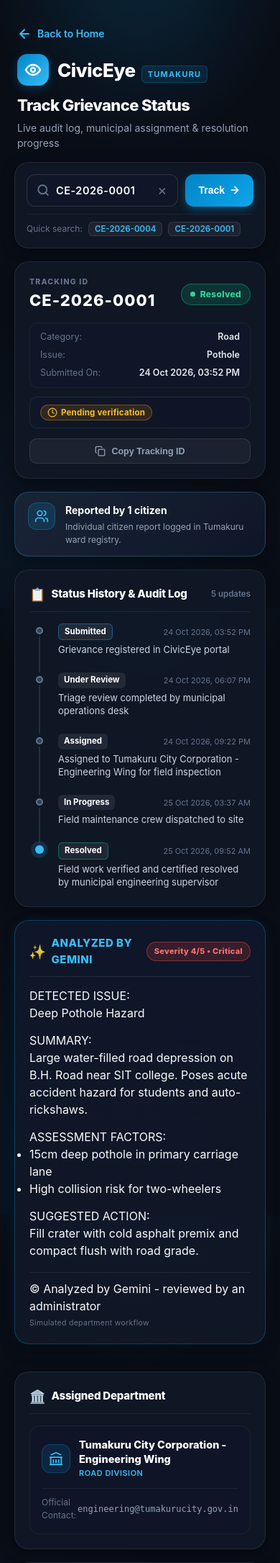
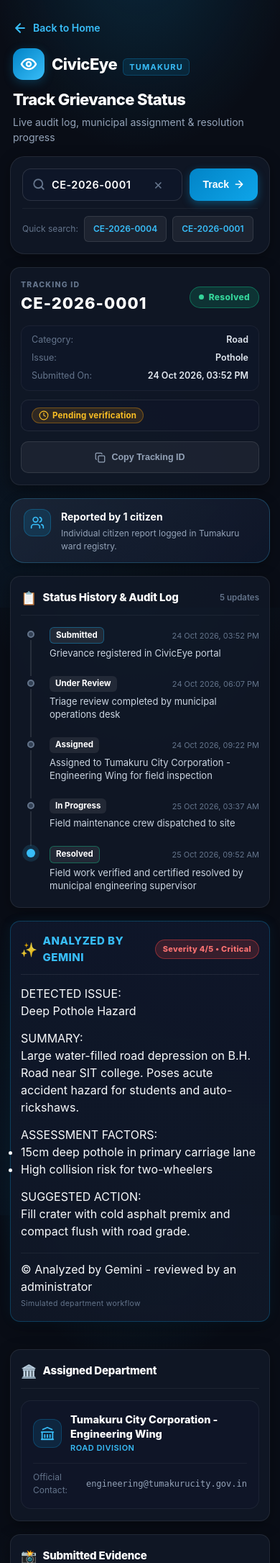
Before and after one commit to jashwanthachar/dome-flow, a Flask app: page /track/CE-2026-0001 in a window 390 px wide. Shown: the top 2171 px of the page at 72% size. Run offline with Flask 3, Linux system fonts and the light colour scheme; the visitor is signed in with stand-in values (Sample User, id 1); data comes from the database, SQL or seed files in the repository.

Commit message:
Remove debug route, add friendly 404, favicon, meta descriptions, 375px mobile viewport fixes, and update README

```diff
--- a/app.py
+++ b/app.py
@@ -10,7 +10,7 @@ import math
 from datetime import datetime, timezone, timedelta
 from dotenv import load_dotenv
 from functools import wraps
-from flask import Flask, render_template, request, redirect, url_for, jsonify, session, flash
+from flask import Flask, render_template, request, redirect, url_for, jsonify, session, flash, send_from_directory
 from flask_sqlalchemy import SQLAlchemy
 from werkzeug.utils import secure_filename
 from ai_triage import analyze_complaint, optimize_image_for_ai, verify_resolution_fix
@@ -1307,63 +1307,16 @@ def api_status():
     }), 200
 
 
-@app.route("/debug/ai")
-def debug_ai():
-    """
-    Temporary diagnostic route for testing Gemini API connection.
-    Protected by ?token= matching env var DEBUG_TOKEN.
-    """
-    expected_token = os.environ.get("DEBUG_TOKEN", "").strip()
-    provided_token = request.args.get("token", "").strip()
+@app.route("/favicon.ico")
+def favicon():
+    """Serve favicon from static folder."""
+    return send_from_directory(os.path.join(basedir, "static"), "favicon.svg", mimetype="image/svg+xml")
 
-    if not expected_token or provided_token != expected_token:
-        return jsonify({
-            "error": "Unauthorized. Make sure DEBUG_TOKEN is set in Render environment and passed as ?token=..."
-        }), 403
 
-    api_key = os.environ.get("GEMINI_API_KEY", "").strip()
-    model_name = os.environ.get("GEMINI_MODEL", "").strip() or "gemini-2.5-flash"
-    key_present = bool(api_key and api_key not in ("paste-your-key-here", "your_api_key_here"))
-
-    if not key_present:
-        return jsonify({
-            "key_present": False,
-            "model_name": model_name,
-            "success": False,
-            "error": "GEMINI_API_KEY is not set or empty in environment."
-        }), 200
-
-    try:
-        from google import genai
-        from google.genai import types
-
-        client = genai.Client(
-            api_key=api_key,
-            http_options=types.HttpOptions(timeout=20000),  # 20-second timeout
-        )
-        resp = client.models.generate_content(
-            model=model_name,
-            contents="Reply with the word OK",
-            config=types.GenerateContentConfig(
-                temperature=0.0,
-                automatic_function_calling=types.AutomaticFunctionCallingConfig(disable=True)
-            )
-        )
-        reply_text = resp.text.strip() if resp.text else ""
-        return jsonify({
-            "key_present": True,
-            "model_name": model_name,
-            "success": True,
-            "response": reply_text,
-            "error": None
-        }), 200
-    except Exception as exc:
-        return jsonify({
-            "key_present": True,
-            "model_name": model_name,
-            "success": False,
-            "error": f"{exc.__class__.__name__}: {str(exc)}"
-        }), 200
+@app.errorhandler(404)
+def page_not_found(e):
+    """Render friendly 404 error page."""
+    return render_template("404.html"), 404
 
 
 if __name__ == "__main__":
--- a/render.yaml
+++ b/render.yaml
@@ -13,8 +13,6 @@ services:
         value: gemini-3.1-flash-lite
       - key: GEMINI_FALLBACK_MODEL
         sync: false
-      - key: DEBUG_TOKEN
-        value: civiceye123
       - key: ADMIN_PASSWORD
         sync: false
       - key: SECRET_KEY
--- a/static/style.css
+++ b/static/style.css
@@ -30,6 +30,8 @@
 
 html, body {
   min-height: 100vh;
+  width: 100%;
+  overflow-x: hidden;
   background-color: var(--bg-app);
   color: var(--text-main);
   font-family: var(--font-sans);
@@ -3807,3 +3809,112 @@ html, body {
   background: rgba(255, 255, 255, 0.15);
   color: #ffffff;
 }
+
+/* ==========================================================================
+   Mobile Viewport (375px) Optimization & Tap Target Compliance
+   ========================================================================== */
+@media (max-width: 480px) {
+  .mobile-container {
+    padding: 16px 14px 28px;
+  }
+
+  /* Ensure comfortable touch targets (minimum 44px) */
+  .btn-submit-report,
+  .btn-track-submit,
+  .btn-voice-record,
+  .btn-copy-track,
+  .btn-dash-action,
+  .btn-nav-link,
+  .btn-nav-back,
+  .btn-logout,
+  .header-dashboard-link {
+    min-height: 44px;
+    padding-top: 10px;
+    padding-bottom: 10px;
+  }
+
+  .btn-sample-id {
+    min-height: 36px;
+    padding: 6px 12px;
+    font-size: 12px;
+  }
+
+  .btn-clear-search {
+    min-width: 44px;
+    min-height: 44px;
+    display: flex;
+    align-items: center;
+    justify-content: center;
+  }
+
+  /* Navbar wrapping to prevent overflow */
+  .admin-navbar,
+  .dash-navbar {
+    flex-wrap: wrap;
+    gap: 12px;
+  }
+
+  .admin-nav-right,
+  .dash-nav-right {
+    width: 100%;
+    justify-content: flex-start;
+    flex-wrap: wrap;
+    gap: 8px;
+  }
+
+  /* Header brand row */
+  .brand-row {
+    flex-wrap: wrap;
+    gap: 10px;
+  }
+
+  .brand-name {
+    font-size: 22px;
+  }
+
+  .hero-tagline {
+    font-size: 22px;
+  }
+
+  /* Ensure cards and forms fit within 375px without horizontal scrolling */
+  .action-card,
+  .track-status-header-card,
+  .track-section-card,
+  .ai-analysis-card,
+  .admin-action-card,
+  .dash-card {
+    padding: 16px 14px;
+    border-radius: 14px;
+  }
+
+  /* Prevent table blowout */
+  .table-responsive {
+    overflow-x: auto;
+    -webkit-overflow-scrolling: touch;
+    margin: 0 -4px;
+  }
+
+  /* Leaflet map containers */
+  .track-map-container,
+  .map-container,
+  #map,
+  #track-map,
+  #admin-map,
+  #dashboard-map {
+    max-width: 100%;
+    width: 100% !important;
+  }
+
+  /* Search input width */
+  .track-search-input-wrap {
+    width: 100%;
+  }
+
+  /* Form field inputs and select dropdowns */
+  .form-select,
+  .form-textarea,
+  .admin-text-input {
+    min-height: 44px;
+    font-size: 14px;
+  }
+}
--- a/templates/admin_dashboard.html
+++ b/templates/admin_dashboard.html
@@ -4,7 +4,9 @@
   <meta charset="UTF-8">
   <meta name="viewport" content="width=device-width, initial-scale=1.0, maximum-scale=1.0, user-scalable=no">
   <meta name="theme-color" content="#0f172a">
-  <title>Admin Dashboard - CivicEye Tumakuru</title>
+  <meta name="description" content="Municipal grievance triage console for Tumakuru City Corporation: review, filter, and prioritize citizen reports.">
+  <title>Municipal Operations Dashboard - CivicEye Admin</title>
+  <link rel="icon" type="image/svg+xml" href="{{ url_for('static', filename='favicon.svg') }}">
   <link rel="stylesheet" href="{{ url_for('static', filename='style.css') }}">
 </head>
 <body class="admin-body">
--- a/templates/admin_detail.html
+++ b/templates/admin_detail.html
@@ -4,7 +4,9 @@
   <meta charset="UTF-8">
   <meta name="viewport" content="width=device-width, initial-scale=1.0, maximum-scale=1.0, user-scalable=no">
   <meta name="theme-color" content="#0f172a">
+  <meta name="description" content="Detailed municipal grievance management for {{ complaint.tracking_id }} in Tumakuru: status timeline, severity, department, and AI fix verification.">
   <title>Manage {{ complaint.tracking_id }} - CivicEye Admin</title>
+  <link rel="icon" type="image/svg+xml" href="{{ url_for('static', filename='favicon.svg') }}">
 
   <!-- Leaflet OpenStreetMap CDN -->
   <link rel="stylesheet" href="https://unpkg.com/leaflet@1.9.4/dist/leaflet.css" integrity="sha256-p4NxAoJBhIIN+hmNHrzRCf9tD/miZyoHS5obTRR9BMY=" crossorigin=""/>
--- a/templates/admin_login.html
+++ b/templates/admin_login.html
@@ -4,7 +4,9 @@
   <meta charset="UTF-8">
   <meta name="viewport" content="width=device-width, initial-scale=1.0, maximum-scale=1.0, user-scalable=no">
   <meta name="theme-color" content="#0f172a">
-  <title>Admin Login - CivicEye Tumakuru</title>
+  <meta name="description" content="Municipal administrator sign-in for CivicEye Tumakuru operations, triage oversight, and department dispatch.">
+  <title>Admin Portal Login - CivicEye Tumakuru</title>
+  <link rel="icon" type="image/svg+xml" href="{{ url_for('static', filename='favicon.svg') }}">
   <link rel="stylesheet" href="{{ url_for('static', filename='style.css') }}">
 </head>
 <body>
--- a/templates/index.html
+++ b/templates/index.html
@@ -4,8 +4,9 @@
   <meta charset="UTF-8">
   <meta name="viewport" content="width=device-width, initial-scale=1.0, maximum-scale=1.0, user-scalable=no">
   <meta name="theme-color" content="#0f172a">
-  <meta name="description" content="CivicEye Tumakuru - Report it. Track it. See it fixed.">
-  <title>CivicEye - Tumakuru Civic Grievance System</title>
+  <meta name="description" content="Report civic issues in Tumakuru across roads, sanitation, and water supply. AI-powered triage and municipal resolution tracking.">
+  <title>CivicEye Tumakuru - Municipal Grievance Redressal System</title>
+  <link rel="icon" type="image/svg+xml" href="{{ url_for('static', filename='favicon.svg') }}">
   <link rel="stylesheet" href="{{ url_for('static', filename='style.css') }}">
 </head>
 <body>
--- a/templates/placeholder.html
+++ b/templates/placeholder.html
@@ -4,7 +4,9 @@
   <meta charset="UTF-8">
   <meta name="viewport" content="width=device-width, initial-scale=1.0, maximum-scale=1.0, user-scalable=no">
   <meta name="theme-color" content="#0f172a">
+  <meta name="description" content="CivicEye Tumakuru municipal citizen grievance portal.">
   <title>{{ title }} - CivicEye Tumakuru</title>
+  <link rel="icon" type="image/svg+xml" href="{{ url_for('static', filename='favicon.svg') }}">
   <link rel="stylesheet" href="{{ url_for('static', filename='style.css') }}">
 </head>
 <body>
--- a/templates/public_dashboard.html
+++ b/templates/public_dashboard.html
@@ -4,7 +4,9 @@
   <meta charset="UTF-8">
   <meta name="viewport" content="width=device-width, initial-scale=1.0, maximum-scale=1.0, user-scalable=no">
   <meta name="theme-color" content="#0f172a">
-  <title>Public Dashboard - CivicEye Tumakuru</title>
+  <meta name="description" content="Transparent public dashboard for Tumakuru civic grievances: live statistics, category breakdowns, department performance, and verified fixes.">
+  <title>Public Civic Dashboard - CivicEye Tumakuru</title>
+  <link rel="icon" type="image/svg+xml" href="{{ url_for('static', filename='favicon.svg') }}">
 
   <!-- Leaflet OpenStreetMap CDN -->
   <link rel="stylesheet" href="https://unpkg.com/leaflet@1.9.4/dist/leaflet.css" integrity="sha256-p4NxAoJBhIIN+hmNHrzRCf9tD/miZyoHS5obTRR9BMY=" crossorigin=""/>
--- a/templates/report.html
+++ b/templates/report.html
@@ -4,7 +4,9 @@
   <meta charset="UTF-8">
   <meta name="viewport" content="width=device-width, initial-scale=1.0, maximum-scale=1.0, user-scalable=no">
   <meta name="theme-color" content="#0f172a">
+  <meta name="description" content="Submit a civic grievance in Tumakuru with photo evidence, voice recording in Kannada or English, and GPS location.">
   <title>Report {{ config.title }} - CivicEye Tumakuru</title>
+  <link rel="icon" type="image/svg+xml" href="{{ url_for('static', filename='favicon.svg') }}">
   <link rel="stylesheet" href="https://unpkg.com/leaflet@1.9.4/dist/leaflet.css" integrity="sha256-p4NxAoJBhIIN+hmNHrzRCf9tD/miZyoHS5obTRR9BMY=" crossorigin=""/>
   <script src="https://unpkg.com/leaflet@1.9.4/dist/leaflet.js" integrity="sha256-20nQCchB9co0qIjJZRGuk2/Z9VM+kNiyxNV1lvTlZBo=" crossorigin=""></script>
   <link rel="stylesheet" href="{{ url_for('static', filename='style.css') }}">
--- a/templates/success.html
+++ b/templates/success.html
@@ -4,7 +4,9 @@
   <meta charset="UTF-8">
   <meta name="viewport" content="width=device-width, initial-scale=1.0, maximum-scale=1.0, user-scalable=no">
   <meta name="theme-color" content="#0f172a">
-  <title>Grievance Submitted - {{ complaint.tracking_id }} - CivicEye</title>
+  <meta name="description" content="Your grievance {{ complaint.tracking_id }} has been registered with CivicEye Tumakuru. Track real-time progress and AI triage findings.">
+  <title>Complaint Registered - {{ complaint.tracking_id }} | CivicEye Tumakuru</title>
+  <link rel="icon" type="image/svg+xml" href="{{ url_for('static', filename='favicon.svg') }}">
   <link rel="stylesheet" href="{{ url_for('static', filename='style.css') }}">
 </head>
 <body>
--- a/templates/track.html
+++ b/templates/track.html
@@ -4,7 +4,9 @@
   <meta charset="UTF-8">
   <meta name="viewport" content="width=device-width, initial-scale=1.0, maximum-scale=1.0, user-scalable=no">
   <meta name="theme-color" content="#0f172a">
-  <title>{% if complaint %}Track {{ complaint.tracking_id }} - CivicEye{% else %}Track Grievance - CivicEye Tumakuru{% endif %}</title>
+  <meta name="description" content="Track live municipal resolution status, AI triage assessment, and official timeline for grievances in Tumakuru.">
+  <title>{% if complaint %}Track {{ complaint.tracking_id }} - CivicEye Tumakuru{% else %}Track Complaint Status - CivicEye Tumakuru{% endif %}</title>
+  <link rel="icon" type="image/svg+xml" href="{{ url_for('static', filename='favicon.svg') }}">
 
   <!-- Leaflet OpenStreetMap CDN -->
   <link rel="stylesheet" href="https://unpkg.com/leaflet@1.9.4/dist/leaflet.css" integrity="sha256-p4NxAoJBhIIN+hmNHrzRCf9tD/miZyoHS5obTRR9BMY=" crossorigin=""/>
@@ -422,7 +424,7 @@
         </div>
 
         {% if complaint.photo_path and complaint.after_photo_path %}
-        <div class="evidence-photos-grid" style="display: grid; grid-template-columns: 1fr 1fr; gap: 12px;">
+        <div class="evidence-photos-grid">
           <div class="photo-item-box">
             <span class="photo-type-label" style="display:block; margin-bottom: 6px; font-weight: 700; color: #94a3b8; font-size: 12px;">Before (Reported Defect)</span>
             <img src="{{ url_for('static', filename=complaint.photo_path) }}" alt="Submitted grievance photo" class="track-evidence-img">
```
Also changed, not shown: templates/404.html (added, +71 -0 lines), README.md, static/favicon.svg (added).
